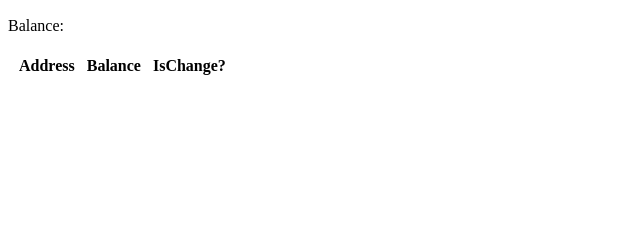
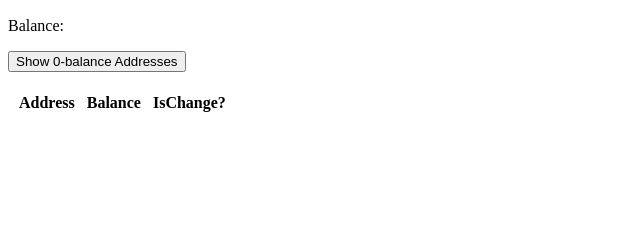
Before and after one commit to MahaKoala/OpenWallet, a Flask app: template templates/viewwallet.html in a window 1280 px wide. Shown: the part 153-393 px from the top of the page, without its empty margins (0-640 px from the left). Run offline with Flask 2, Linux system fonts and the light colour scheme; the template is opened without the code that fills it, so the values that code supplies are empty.

Commit message:
add the ability to hide/show addresses with 0 balance

```diff
--- a/server.py
+++ b/server.py
@@ -45,7 +45,9 @@ def addwallet():
 
 @app.route('/viewwallet/<wallet_id>')
 def viewwallet(wallet_id):
-    wallet: WalletView = utils.viewwallet(int(wallet_id))
+    show_zero_balance = request.args.get(
+        'show_zero_balance', default=0, type=int)
+    wallet: WalletView = utils.viewwallet(int(wallet_id), show_zero_balance)
     return render_template('viewwallet.html', wallet=wallet, wallet_id=wallet_id)
 
 @app.route('/viewwallet/<wallet_id>/receive')
--- a/templates/viewwallet.html
+++ b/templates/viewwallet.html
@@ -48,7 +48,29 @@
             let error = document.querySelector("#error");
             let success = document.querySelector("#success");
             setupRequestSync();
+
+            // 0-balance address button
+            const url = new URL(window.location);
+            let showZeroBalance = document.querySelector("#show-zero-balance");
+            if (url.searchParams.get("show_zero_balance") === "1") {
+                showZeroBalance.innerHTML = "Hide 0-balance Addresses"
+                showZeroBalance.addEventListener("click", () => {
+                    let search_params = new URLSearchParams(url.search);
+                    search_params.set("show_zero_balance", "0")
+                    url.search = search_params.toString();
+                    window.location = url.toString()
+                });
+            } else {
+                showZeroBalance.innerHTML = "Show 0-balance Addresses"
+                showZeroBalance.addEventListener("click", () => {
+                    let search_params = new URLSearchParams(url.search);
+                    search_params.set("show_zero_balance", "1")
+                    url.search = search_params.toString();
+                    window.location = url.toString()
+                });
+            }
         });
+
     </script>
 </head>
 
@@ -58,6 +80,7 @@
     <p>Wallet ID: {{wallet.wallet_id}}</p>
     <p>Wallet Label: {{wallet.label}}</p>
     <p>Balance: {{wallet.formatted_balance}}</p>
+    <p><button id="show-zero-balance"></button></p>
 
     <table>
         <tr>
```
Also changed, not shown: utils.py (+11 -6 lines).
